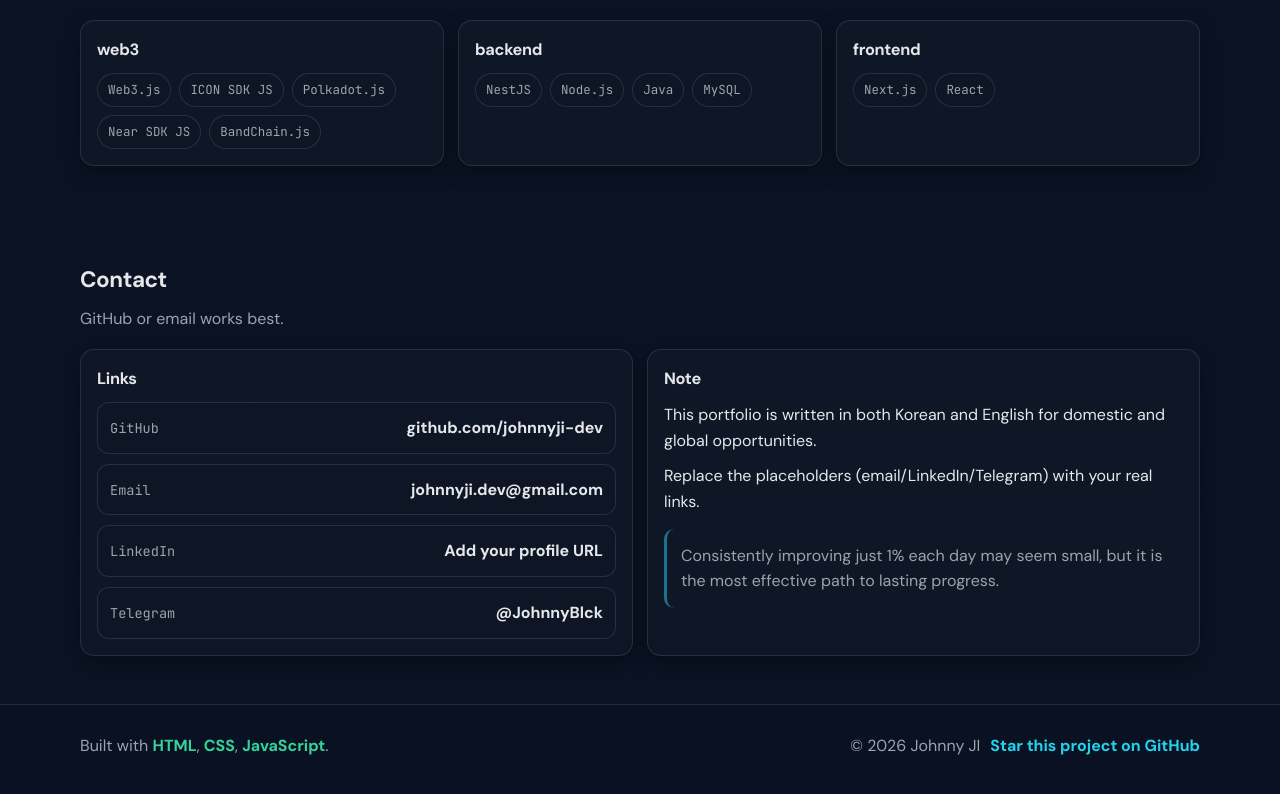
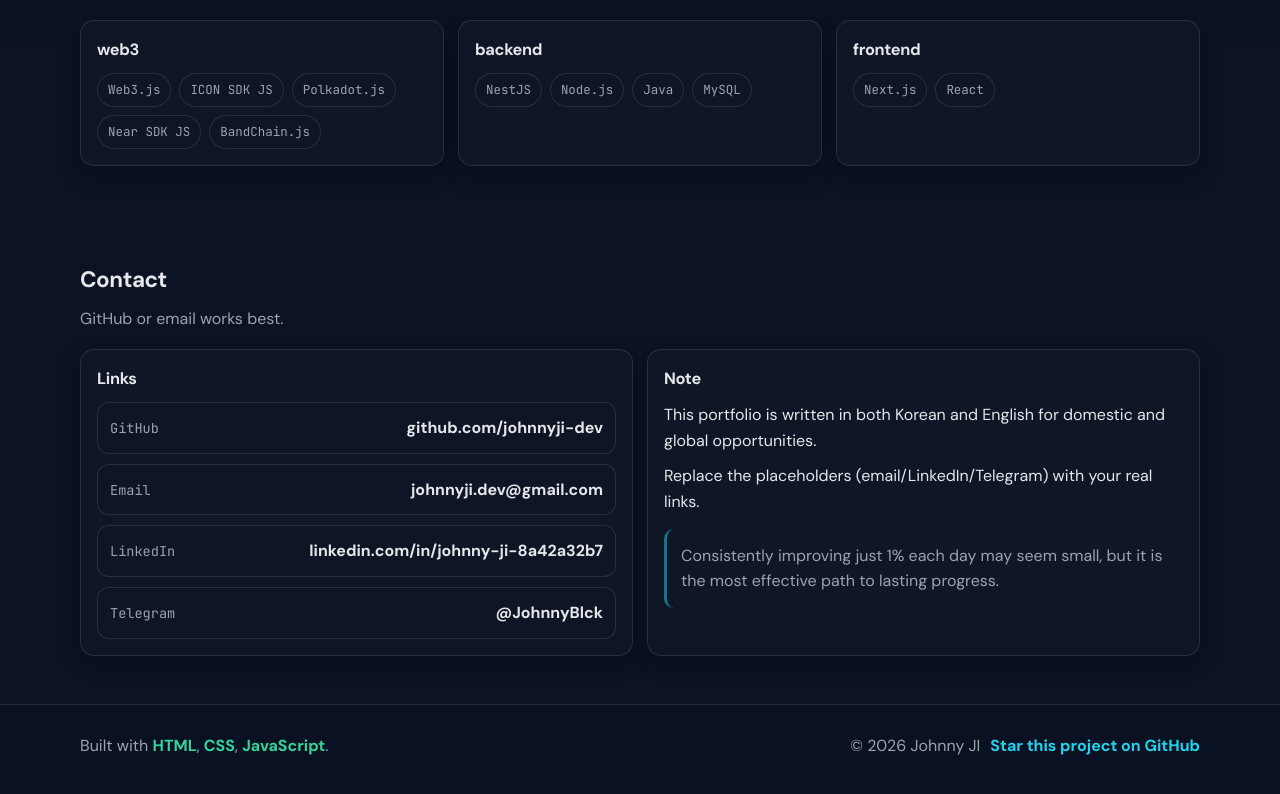
Before and after one commit to johnnyji-dev/AboutMe, a React (Create React App) app: page / in a window 1280 px wide. Shown: the part 3491-4285 px from the top of the page. Built offline with nearby package versions, Linux system fonts and the light colour scheme.

Commit message:
feat: Contact LinkedIn 링크 적용 (linkedin.com/in/johnny-ji-8a42a32b7)
Co-authored-by: Cursor <cursoragent@cursor.com>

```diff
--- a/src/App.js
+++ b/src/App.js
@@ -337,7 +337,7 @@ function App() {
                     <span className="link-k">{d.contact.email}</span>
                     <span className="link-v">{d.contact.emailValue}</span>
                   </a>
-                  <a className="link-item" href="#" aria-disabled="true">
+                  <a className="link-item" href="https://www.linkedin.com/in/johnny-ji-8a42a32b7/" target="_blank" rel="noopener noreferrer">
                     <span className="link-k">LinkedIn</span>
                     <span className="link-v">{d.contact.linkedinValue}</span>
                   </a>
--- a/src/data.js
+++ b/src/data.js
@@ -256,7 +256,7 @@ export const DATA = {
       linksTitle: "Links",
       email: "Email",
       emailValue: "johnnyji.dev@gmail.com",
-      linkedinValue: "프로필 URL을 추가해주세요",
+      linkedinValue: "linkedin.com/in/johnny-ji-8a42a32b7",
       telegramValue: "@JohnnyBlck",
       noteTitle: "Note",
       noteP1: "국내/글로벌 채용 모두 고려해 한국어와 영어 콘텐츠를 함께 제공합니다.",
@@ -524,7 +524,7 @@ export const DATA = {
       linksTitle: "Links",
       email: "Email",
       emailValue: "johnnyji.dev@gmail.com",
-      linkedinValue: "Add your profile URL",
+      linkedinValue: "linkedin.com/in/johnny-ji-8a42a32b7",
       telegramValue: "@JohnnyBlck",
       noteTitle: "Note",
       noteP1: "This portfolio is written in both Korean and English for domestic and global opportunities.",
```
